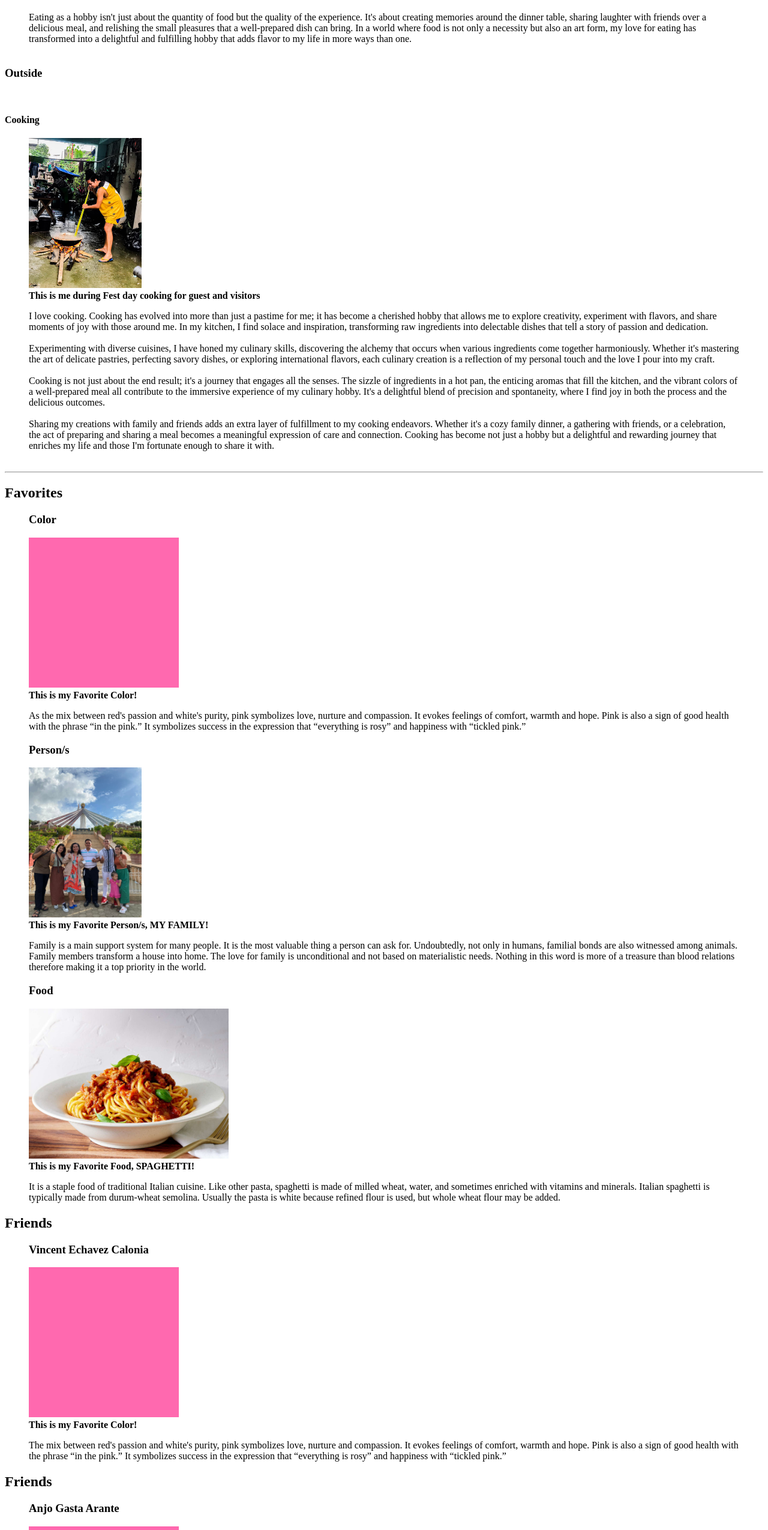
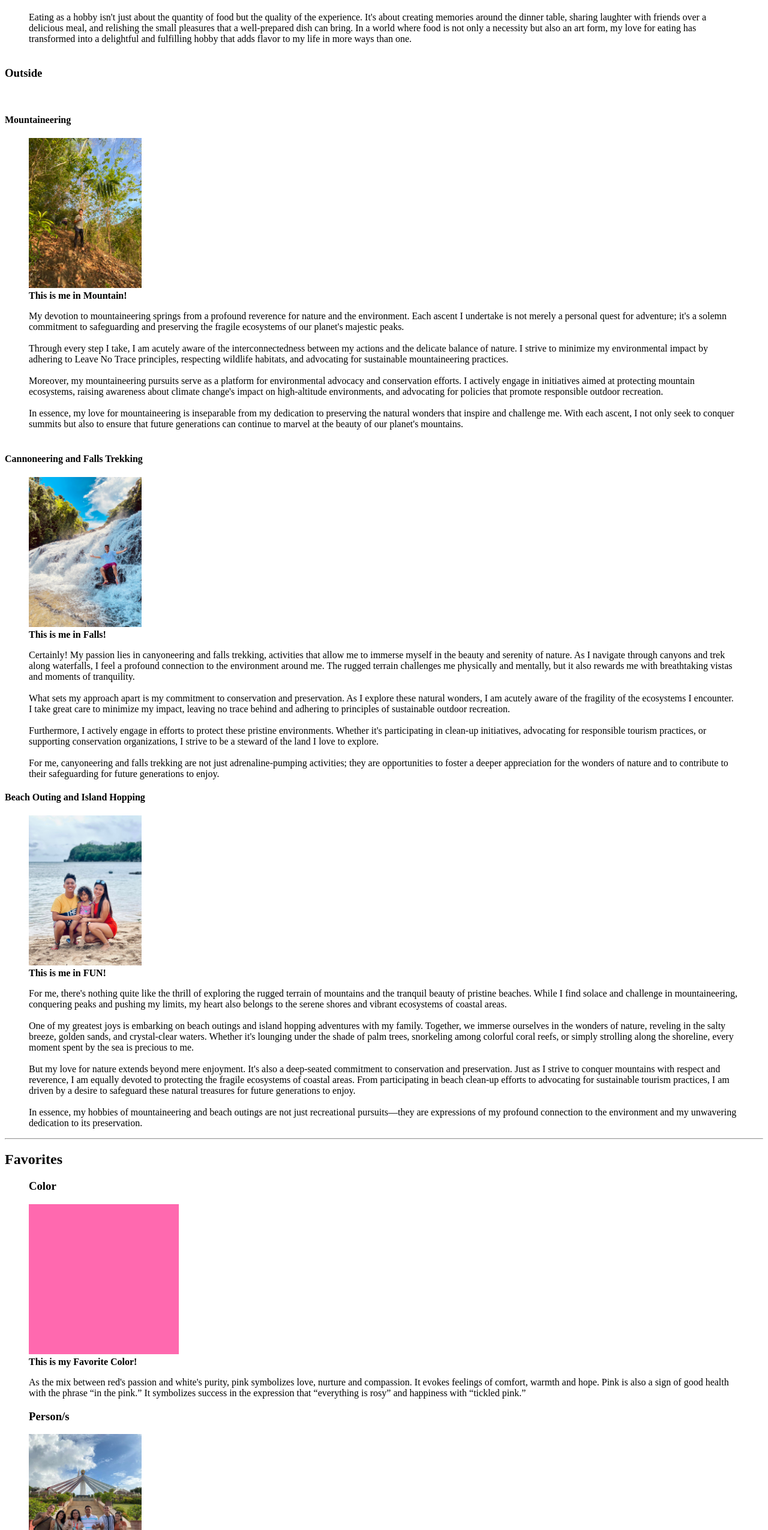
Before and after one commit to GodwinBongcac/htmlsemanticBongcac, a plain HTML site: page Bongcac WebPage.html in a window 1280 px wide. Shown: the part 4190-6740 px from the top of the page at 60% size. Drawn offline with Linux system fonts and the light colour scheme.

Commit message:
summary 9

```diff
--- a/Bongcac WebPage.html
+++ b/Bongcac WebPage.html
@@ -156,27 +156,72 @@ In the world I created for my family, laughter echoed through the great outdoors
                 </figure>
 
             </section>
-
+            <section>
             <h3>Outside</h3> <br>
-            <h4>Cooking</h4>
+            <h4>Mountaineering</h4>
             <figure>
-                <img src="Images/Hobbies/Inside/cooking.jpg" alt="Fiesta Cooking" height="250">
+                <img src="Images/Hobbies/Outside/mountaineering.jpg" alt="Mountain Climbing" height="250">
                 <figcaption style="font-weight: bold;">
-                    This is me during Fest day cooking for guest and visitors
+                    This is me in Mountain!
                 </figcaption>
                 <p>
-                   I love cooking. Cooking has evolved into more than just a pastime for me; it has become a cherished hobby that allows me to explore creativity, experiment with flavors, and share moments of joy with those around me. In my kitchen, I find solace and inspiration, transforming raw ingredients into delectable dishes that tell a story of passion and dedication. <br>
+                    My devotion to mountaineering springs from a profound reverence for nature and the environment. Each ascent I undertake is not merely a personal quest for adventure; it's a solemn commitment to safeguarding and preserving the fragile ecosystems of our planet's majestic peaks.
+<br> <br>
+                    Through every step I take, I am acutely aware of the interconnectedness between my actions and the delicate balance of nature. I strive to minimize my environmental impact by adhering to Leave No Trace principles, respecting wildlife habitats, and advocating for sustainable mountaineering practices.
+                    <br> <br>
+                    Moreover, my mountaineering pursuits serve as a platform for environmental advocacy and conservation efforts. I actively engage in initiatives aimed at protecting mountain ecosystems, raising awareness about climate change's impact on high-altitude environments, and advocating for policies that promote responsible outdoor recreation.
+                    <br> <br>
+                    In essence, my love for mountaineering is inseparable from my dedication to preserving the natural wonders that inspire and challenge me. With each ascent, I not only seek to conquer summits but also to ensure that future generations can continue to marvel at the beauty of our planet's mountains. <br>
 <br>
-                   Experimenting with diverse cuisines, I have honed my culinary skills, discovering the alchemy that occurs when various ingredients come together harmoniously. Whether it's mastering the art of delicate pastries, perfecting savory dishes, or exploring international flavors, each culinary creation is a reflection of my personal touch and the love I pour into my craft. <br>
-                   <br>
-                   Cooking is not just about the end result; it's a journey that engages all the senses. The sizzle of ingredients in a hot pan, the enticing aromas that fill the kitchen, and the vibrant colors of a well-prepared meal all contribute to the immersive experience of my culinary hobby. It's a delightful blend of precision and spontaneity, where I find joy in both the process and the delicious outcomes. <br>
-                   <br>
-                   Sharing my creations with family and friends adds an extra layer of fulfillment to my cooking endeavors. Whether it's a cozy family dinner, a gathering with friends, or a celebration, the act of preparing and sharing a meal becomes a meaningful expression of care and connection. Cooking has become not just a hobby but a delightful and rewarding journey that enriches my life and those I'm fortunate enough to share it with. <br>
-                    <br>
+
                 </p>
             </figure>
 
+            <h4>Cannoneering and Falls Trekking</h4>
+            <figure>
+                <img src="Images/Hobbies/Outside/cannoneering and Falls.jpg" alt="Cannon and Falls Trekking" height="250">
+                <figcaption style="font-weight: bold;">
+                    This is me in Falls!
+                </figcaption>
+                <p>
+                    Certainly! My passion lies in canyoneering and falls trekking, activities that allow me to immerse myself in the beauty and serenity of nature. As I navigate through canyons and trek along waterfalls, I feel a profound connection to the environment around me. The rugged terrain challenges me physically and mentally, but it also rewards me with breathtaking vistas and moments of tranquility.
+<br> <br>
+What sets my approach apart is my commitment to conservation and preservation. As I explore these natural wonders, I am acutely aware of the fragility of the ecosystems I encounter. I take great care to minimize my impact, leaving no trace behind and adhering to principles of sustainable outdoor recreation.
+<br> <br>
+Furthermore, I actively engage in efforts to protect these pristine environments. Whether it's participating in clean-up initiatives, advocating for responsible tourism practices, or supporting conservation organizations, I strive to be a steward of the land I love to explore.
+<br> <br>
+For me, canyoneering and falls trekking are not just adrenaline-pumping activities; they are opportunities to foster a deeper appreciation for the wonders of nature and to contribute to their safeguarding for future generations to enjoy.
+<br>
+
+                </p>
+            </figure>
+
+            <h4>Beach Outing and Island Hopping</h4>
+            <figure>
+                <img src="Images/Hobbies/Outside/Island Hoping n Beach Outing.jpg" alt="Beach and Island Hopping" height="250">
+                <figcaption style="font-weight: bold;">
+                    This is me in FUN!
+                </figcaption>
+                <p>
+
+                    For me, there's nothing quite like the thrill of exploring the rugged terrain of mountains and the tranquil beauty of pristine beaches. While I find solace and challenge in mountaineering, conquering peaks and pushing my limits, my heart also belongs to the serene shores and vibrant ecosystems of coastal areas.
+                    <br> <br>
+                    One of my greatest joys is embarking on beach outings and island hopping adventures with my family. Together, we immerse ourselves in the wonders of nature, reveling in the salty breeze, golden sands, and crystal-clear waters. Whether it's lounging under the shade of palm trees, snorkeling among colorful coral reefs, or simply strolling along the shoreline, every moment spent by the sea is precious to me.
+                    <br> <br>
+                    But my love for nature extends beyond mere enjoyment. It's also a deep-seated commitment to conservation and preservation. Just as I strive to conquer mountains with respect and reverence, I am equally devoted to protecting the fragile ecosystems of coastal areas. From participating in beach clean-up efforts to advocating for sustainable tourism practices, I am driven by a desire to safeguard these natural treasures for future generations to enjoy.
+                    <br> <br>
+                    In essence, my hobbies of mountaineering and beach outings are not just recreational pursuits—they are expressions of my profound connection to the environment and my unwavering dedication to its preservation.
+<br>
+
+                </p>
+            </figure>
+
+        </section>
+
         </article>
+
+
+
         <hr>
         <article id="favorites">
           <section>
@@ -229,12 +274,18 @@ In the world I created for my family, laughter echoed through the great outdoors
 
               <figure>
                   <h3>Vincent Echavez Calonia</h3>
-                  <img src="Images/Favorites/Color Pink.png" alt="Favorite Color, PINK" height="250">
+                  <img src="Images/Friend/Vincent.jpg" alt="My Mentor, Vincent BENTONG Calonia" height="250">
                   <figcaption style="font-weight: bold;">
-                      This is my Favorite Color!
+                      This is my First OA!
                   </figcaption>
                   <p>
-                       The mix between red's passion and white's purity, pink symbolizes love, nurture and compassion. It evokes feelings of comfort, warmth and hope. Pink is also a sign of good health with the phrase “in the pink.” It symbolizes success in the expression that “everything is rosy” and happiness with “tickled pink.” <br>
+                    I wanted to take a moment to express my deepest gratitude for the incredible influence you've had on my life. As my first outfit advisor, teacher, mentor, and the best of the best, you've played a pivotal role in shaping who I am today.
+                    <br> <br>
+                    Your guidance and wisdom have been invaluable to me, whether it was helping me choose the perfect outfit, imparting knowledge that expanded my horizons, or providing mentorship that empowered me to reach new heights. Your dedication and passion for what you do have inspired me in ways I cannot fully express.
+                    <br> <br>
+                    I am truly fortunate to have had the privilege of learning from you, and I want you to know how much your support means to me. Your kindness, encouragement, and unwavering belief in my potential have made a profound difference in my life.
+                    <br> <br>
+                    Thank you, Sir Vincent, for being a shining example of excellence and for always leading with kindness and grace. Your influence will continue to guide me as I navigate life's journey. <br>
                   </p>
               </figure>
             </section>
@@ -244,12 +295,19 @@ In the world I created for my family, laughter echoed through the great outdoors
 
                 <figure>
                     <h3>Anjo Gasta Arante</h3>
-                    <img src="Images/Favorites/Color Pink.png" alt="Favorite Color, PINK" height="250">
+                    <img src="Images/Friend/Anjo.jpg" alt="Anjo BOGART Arante" height="250">
                     <figcaption style="font-weight: bold;">
-                        This is my Favorite Color!
+                        This is my First BF!
                     </figcaption>
                     <p>
-                         The mix between red's passion and white's purity, pink symbolizes love, nurture and compassion. It evokes feelings of comfort, warmth and hope. Pink is also a sign of good health with the phrase “in the pink.” It symbolizes success in the expression that “everything is rosy” and happiness with “tickled pink.” <br>
+                        As I reflect on the journey of life, I realize that you've been much more than just a friend to me. From the very beginning, you've been my first best friend, my confidant, my brother, and even at times, my perceived enemy. But through it all, one thing has remained constant  my unwavering love and appreciation for you.
+<br> <br>
+You've been there for me through the highs and lows, the laughter and tears. We've shared countless memories, from moments of pure joy to times of deep introspection. Your loyalty and unwavering support have been a constant source of strength for me, and I am eternally grateful to have you by my side.
+<br> <br>
+Despite the occasional disagreements and misunderstandings we may have had, I want you to know that my love for you has never wavered. You are more than just a friend  you are family, a brother in every sense of the word.
+<br> <br>
+Thank you for being the incredible person that you are, for your kindness, your humor, and your unwavering friendship. I cherish every moment we've shared together and look forward to creating many more memories in the years to come.
+                        <br>
                     </p>
                 </figure>
               </section>
@@ -259,17 +317,31 @@ In the world I created for my family, laughter echoed through the great outdoors
 
                 <figure>
                     <h3>Paolo Rhaje Mabayag</h3>
-                    <img src="Images/Favorites/Color Pink.png" alt="Favorite Color, PINK" height="250">
+                    <img src="Images/Friend/paolo.jpg" alt="Paolo JURAMSjr. Mabayag" height="250">
                     <figcaption style="font-weight: bold;">
-                        This is my Favorite Color!
+                        This is my First POWER SCOUT!
                     </figcaption>
                     <p>
-                         The mix between red's passion and white's purity, pink symbolizes love, nurture and compassion. It evokes feelings of comfort, warmth and hope. Pink is also a sign of good health with the phrase “in the pink.” It symbolizes success in the expression that “everything is rosy” and happiness with “tickled pink.” <br>
+
+                        I hope this message finds you well. I wanted to take a moment to express my heartfelt appreciation for all that you bring to our scouting team. Your dedication, enthusiasm, and support are truly commendable.
+<br> <br>
+The memories we've made together during our scouting adventures hold a special place in my heart, thanks in large part to your positive attitude and willingness to contribute. Your presence strengthens our team, and I'm grateful for your commitment to our shared goals.
+<br> <br>
+Thank you for trusting in my leadership and for your invaluable contributions to our scouting family. Your efforts do not go unnoticed, and I want you to know how much they are appreciated.
+<br> <br>
+Wishing you continued joy and fulfillment in your scouting journey.<br>
                     </p>
                 </figure>
               </section>
 
 
         </article>
+
+        <footer style="text-align: center;">
+            <p>All Rights Reserved 2024</p>
+            <a href="Bongcac WebPage.html">Back to Top</a>
+
+        </footer>
+
 </body>
 </html>
```
Also changed, not shown: package.json (deleted, +0 -14 lines), Images/Friend/Anjo.jpg, Images/Friend/Vincent.jpg, Images/Friend/paolo.jpg (added), Images/Hobbies/Outside/cannoneering and Falls.jpg (added), Images/Hobbies/Outside/mountaineering.jpg (added), 1 other file.
